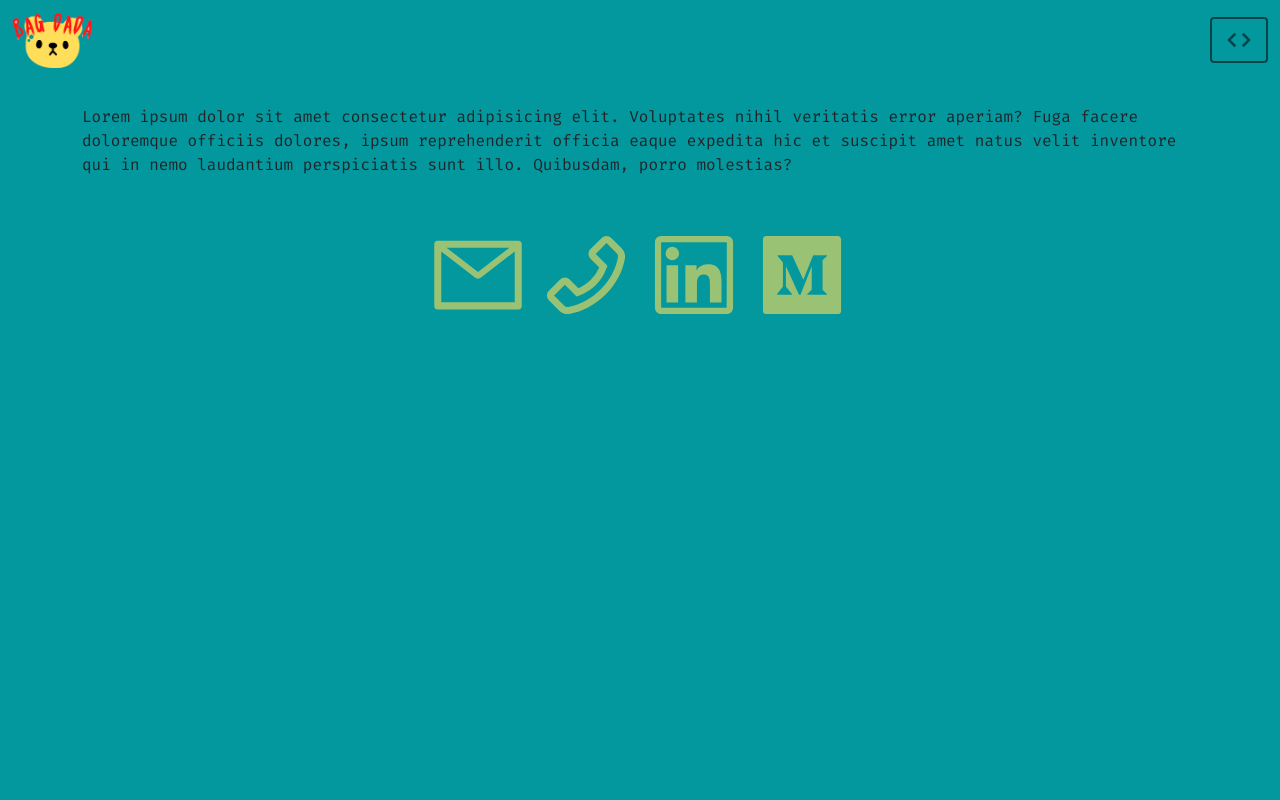
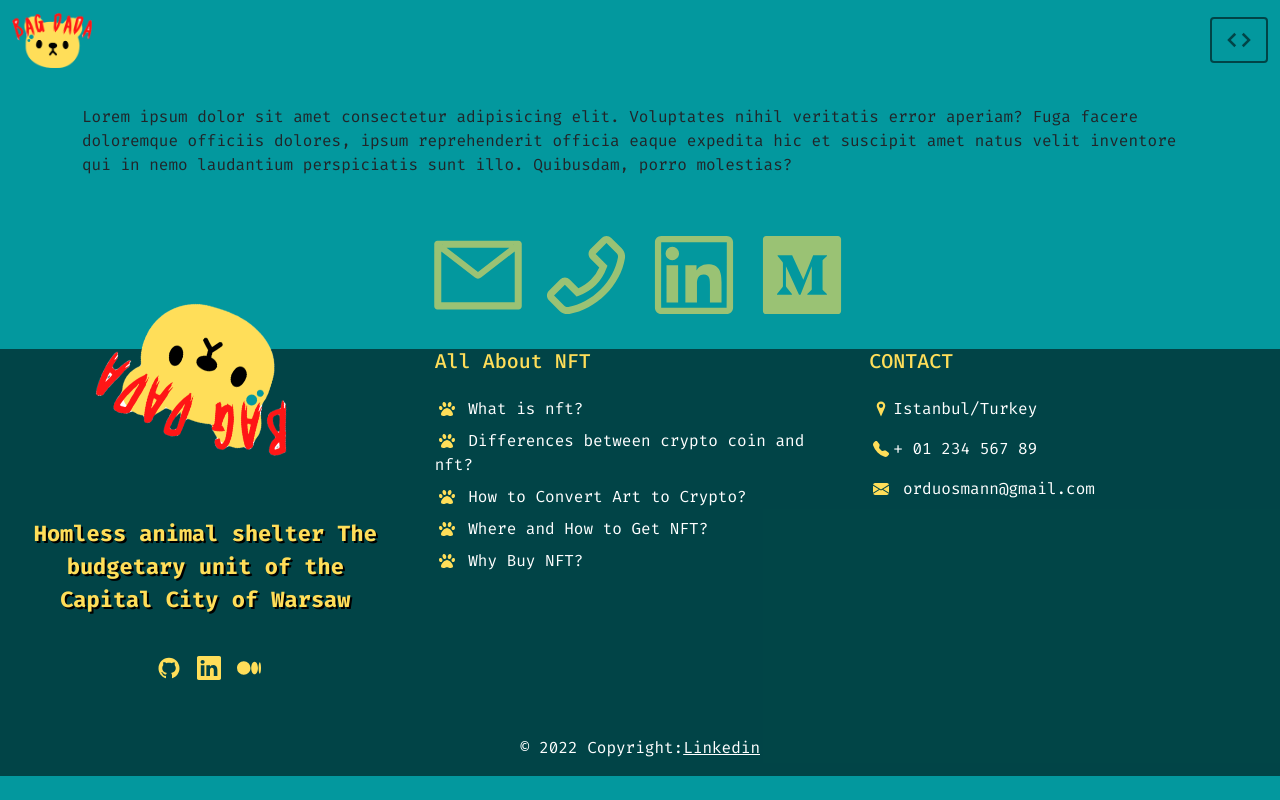
Before and after one commit to Osman-ordu/NFT-Store, a React (Create React App) app: page /contact in a window 1280 px wide. Built offline with nearby package versions, Linux system fonts and the light colour scheme.

Commit message:
Routes have been edited, footer css settings have been made

```diff
--- a/src/App.js
+++ b/src/App.js
@@ -2,7 +2,6 @@ import { Route, Routes } from 'react-router-dom'
 import EntranceArea from "./components/home/entranceArea";
 import Home from "./components/home/homePage";
 import Product from "./components/card/product";
-import Header from "./components/header/navbar";
 import About from './components/about/about';
 import Contact from './components/contact/contact';
 
@@ -10,7 +9,6 @@ import Contact from './components/contact/contact';
 const App = () => {
   return (
     <>
-      <Header />
       <Routes>
         <Route path='/' element={<EntranceArea />} />
         <Route path='/homepage' element={<Home />} />
--- a/src/components/about/about.jsx
+++ b/src/components/about/about.jsx
@@ -1,10 +1,12 @@
 import React from 'react'
 import './about.scss'
 import Footer from '../footer/footer'
+import Header from '../header/navbar'
 
 const about = () => {
     return (
        <>
+       <Header/>
         <div className='about'>
             <div className='container-sm'>
                 <div className='text-area'>
--- a/src/components/card/product.jsx
+++ b/src/components/card/product.jsx
@@ -3,11 +3,13 @@ import FilterButtons from '../filter-buttons/buttonGroup'
 import Cards from './cardContainer'
 import { useState } from 'react'
 import Footer from '../footer/footer'
+import Header from '../header/navbar'
 
 const Product = () => {
   const [filter,setFilter] = useState({})
   return (
     <>
+    <Header />
     <FilterButtons setFilter={setFilter} />
     <Cards filter={filter} />
     <Footer/>
--- a/src/components/contact/contact.jsx
+++ b/src/components/contact/contact.jsx
@@ -5,10 +5,13 @@ import { AiOutlinePhone } from 'react-icons/ai'
 import { AiOutlineLinkedin } from 'react-icons/ai'
 import { AiFillMediumSquare } from 'react-icons/ai'
 import { NavLink } from 'react-router-dom'
-
+import Header from '../header/navbar'
+import Footer from '../footer/footer'
 
 const contact = () => {
   return (
+    <>
+      <Header />
       <div className='contact'>
         <div className='container-sm'>
           <div className='contact-wrapper mt-4'>
@@ -31,11 +34,12 @@ const contact = () => {
                 <AiFillMediumSquare size={100} />
               </NavLink>
             </div>
-
-        </div>
-
           </div>
         </div>
+      </div>
+      <Footer/>
+    </>
+
   )
 }
 
--- a/src/components/footer/footer.jsx
+++ b/src/components/footer/footer.jsx
@@ -15,9 +15,9 @@ const footer = () => {
 
   return (
     <>
-      <div className="container my-5">
+      <div className="container-fluid g-0">
         <footer className="footer text-center text-lg-start text-white">
-          <div className="container p-4">
+          <div className="container-fluid">
             <div className="row my-4">
               <div className="col-lg-4 col-md-6 mb-4 mb-md-0">
                 <div className="rounded-circle  shadow-1-strong d-flex align-items-center justify-content-center mb-4 mx-auto" style={{ width: '120px', height: '120px' }}>
@@ -81,7 +81,7 @@ const footer = () => {
             </div>
           </div>
 
-          <div className="text-center p-3" style={{ backgroundColor: 'rgba(0, 0, 0, 0.2)' }}>
+          <div className="text-center p-3" >
             © 2022 Copyright:
             <NavLink className="text-white" to="https://www.linkedin.com/in/osmanordutr/">Linkedin</NavLink>
           </div>
--- a/src/components/footer/footer.scss
+++ b/src/components/footer/footer.scss
@@ -1,5 +1,6 @@
 .footer {
     background-color: rgba(0, 0, 0, .55);
+
 
     .link-item {
 
--- a/src/components/header/navbar.jsx
+++ b/src/components/header/navbar.jsx
@@ -14,7 +14,7 @@ const Header = () => {
     return (
         <>
             <Navbar className='navbar-container sticky-top' color="faded" light>
-                <NavbarBrand to="/homepage" className="me-auto">
+                <NavbarBrand  className="me-auto">
                     <img className="logo-item" src={logo} alt='logo' />
                 </NavbarBrand>
                 <button onClick={toggleNavbar} type='button' className='btn btn-collapse shadow-none'><BiCode size={30} /></button>
@@ -36,7 +36,7 @@ const Header = () => {
                             </NavLink>
                         </NavItem>
                         <NavItem>
-                            <NavLink to='product' className='nav-link fw-bold border border-dark border-1 rounded p-2 text-center' href="/components/">
+                            <NavLink to='/product' className='nav-link fw-bold border border-dark border-1 rounded p-2 text-center' href="/components/">
                                 Collections <FaPaw mx-4/>
                             </NavLink>
                         </NavItem>
--- a/src/components/home/entranceArea.jsx
+++ b/src/components/home/entranceArea.jsx
@@ -1,10 +1,9 @@
 import React from 'react'
-import {Routes, Route,  NavLink} from 'react-router-dom'
+import { Routes, Route, NavLink } from 'react-router-dom'
 import Logo from './logo'
 import './home.scss'
 import { useState } from 'react';
 import HomePage from '../home/homePage'
-import Product from '../card/product';
 
 
 const EntranceArea = () => {
@@ -30,6 +29,7 @@ const EntranceArea = () => {
             }
             {show === !controllerSwitch
                 ? <>
+
                     <HomePage />
                     {/* <Product/> */}
                 </>
--- a/src/components/home/homePage.jsx
+++ b/src/components/home/homePage.jsx
@@ -7,12 +7,13 @@ import { pageFragments } from '../../mock/nftData'
 const homePage = () => {
   return (
     <>
+      <Header />
       <div className='container-sm d-flex flex-column'>
         <h1 className='text-center fw-bold'>NFT is one of the most interesting <i>digital</i> data of recent years.</h1>
         <h3 className='text-center mt-5'>
           NFTs, which have a very different application than classical cryptocurrencies, keep many works that you produce in the digital environment.
         </h3>
-      <img style={{width:'60%'}} className='align-self-center p-4 m-4' src="https://flatart.com.tr/static/2c5b8cff944b9da516f572a86c98f6a5/79f07/nft-new.jpg" alt="nft-image" />
+        <img style={{ width: '60%' }} className='align-self-center p-4 m-4' src="https://flatart.com.tr/static/2c5b8cff944b9da516f572a86c98f6a5/79f07/nft-new.jpg" alt="nft-image" />
       </div>
       {pageFragments.map((item, index) => (
         <Content
--- a/src/index.scss
+++ b/src/index.scss
@@ -5,9 +5,15 @@ $back-ground :#03989e;
 $font-type : 'Fira Code',monospace;
 
 * {
-  margin: 0;
-  padding: 0;
+  margin: 0px;
+  padding: 0px;
   box-sizing: border-box;
+
+}
+html,body {
+  width: 100%;
+  height: 100%;
+  overflow-x: hidden;
 }
 
 body {
```
Lines whose indentation alone changed are shown as unchanged.
